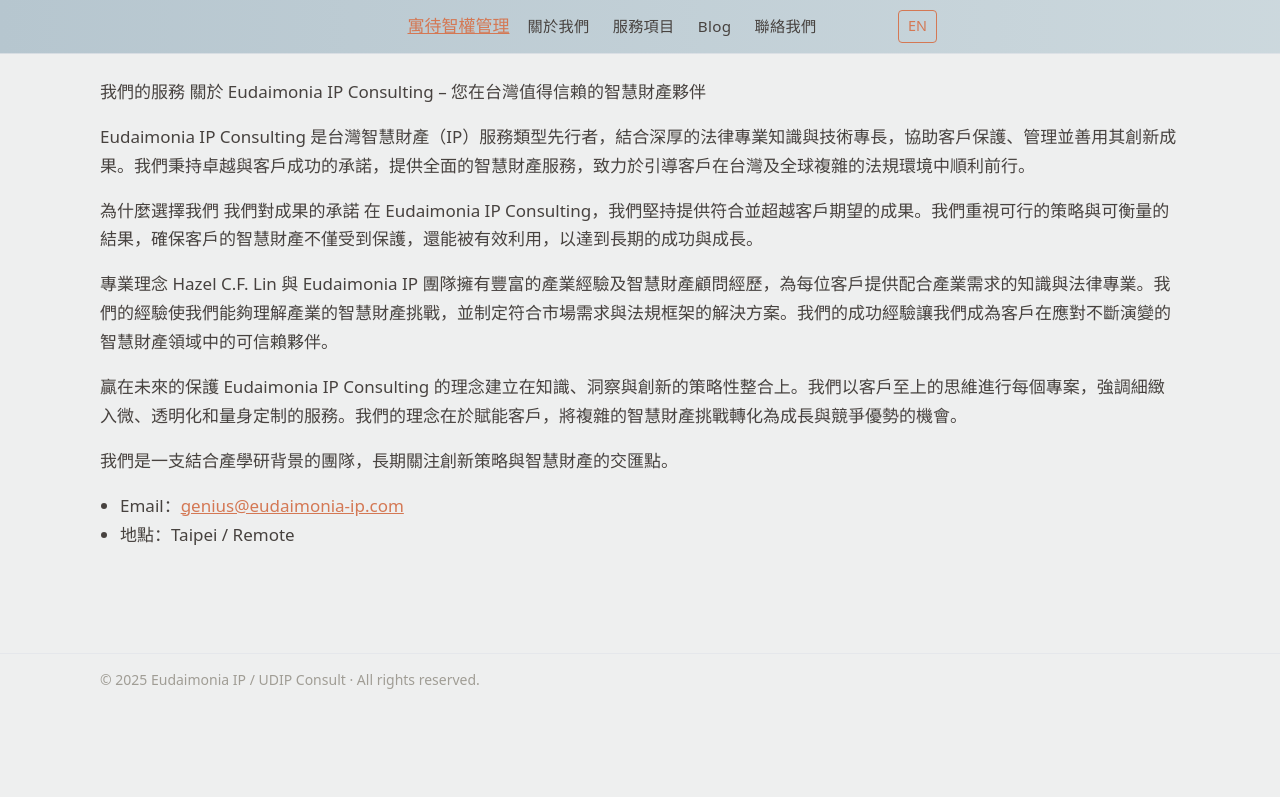
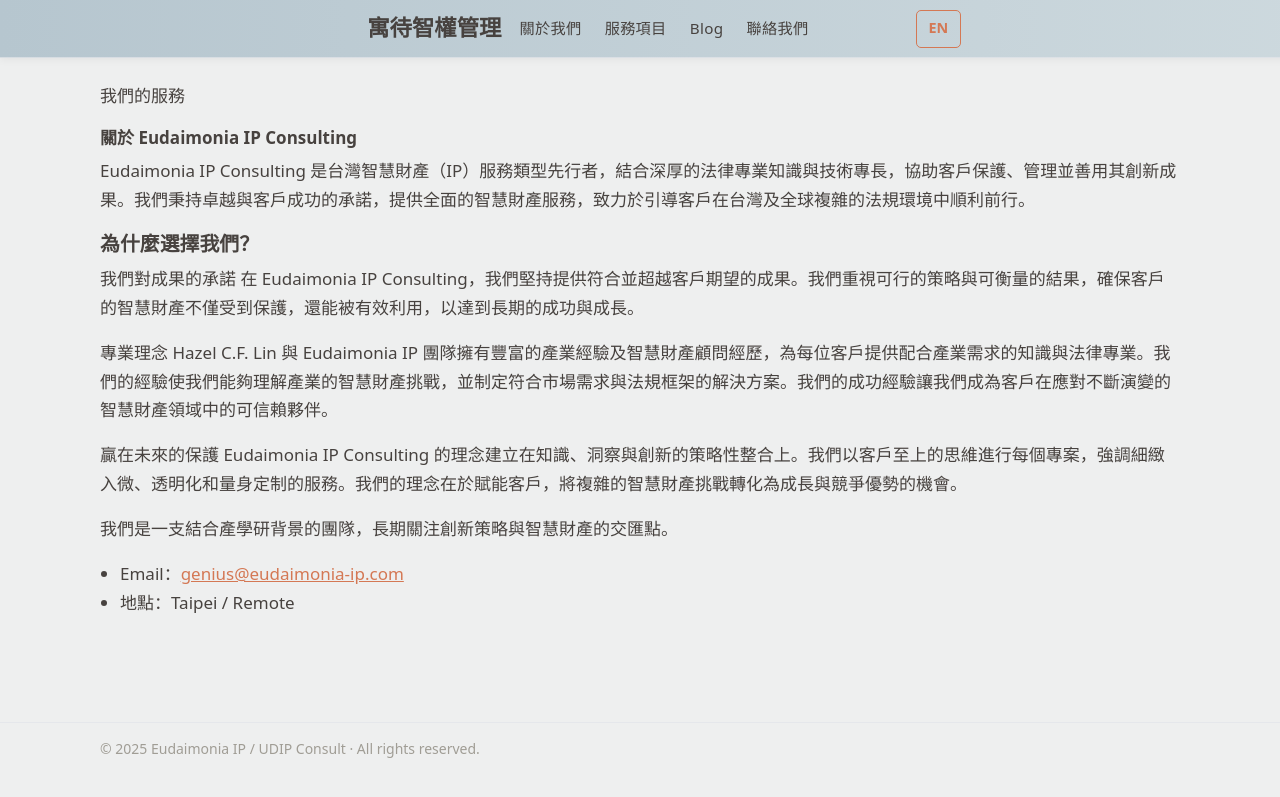
Before and after one commit to nuancenil/udipconsult, a Jekyll site: the page built from about.md, in a window 1280 px wide. Shown: the top 797 px of the page. Built offline with Jekyll 4.4.1, drawn with Linux system fonts in a browser that asks for light colours.

Commit message:
update site content

```diff
--- a/about.md
+++ b/about.md
@@ -7,11 +7,13 @@
 ---
 
 我們的服務
-關於 Eudaimonia IP Consulting – 您在台灣值得信賴的智慧財產夥伴
+
+#### 關於 Eudaimonia IP Consulting
 
 Eudaimonia IP Consulting 是台灣智慧財產（IP）服務類型先行者，結合深厚的法律專業知識與技術專長，協助客戶保護、管理並善用其創新成果。我們秉持卓越與客戶成功的承諾，提供全面的智慧財產服務，致力於引導客戶在台灣及全球複雜的法規環境中順利前行。
 
-為什麼選擇我們
+### 為什麼選擇我們？
+
 我們對成果的承諾
 在 Eudaimonia IP Consulting，我們堅持提供符合並超越客戶期望的成果。我們重視可行的策略與可衡量的結果，確保客戶的智慧財產不僅受到保護，還能被有效利用，以達到長期的成功與成長。
 
--- a/assets/css/style.css
+++ b/assets/css/style.css
@@ -444,3 +444,91 @@
 
 /* 讓主要內容底部不要被貼齊邊界（再加一點空氣感） */
 main.content{ padding-inline: var(--page-xpad); }
+
+/* ====== Navigation Bar Styling ====== */
+.site-nav {
+  background: linear-gradient(to right, var(--brand), #cdd9de);
+  color: var(--text);
+  padding: 0.6rem 1.5rem;
+  box-shadow: 0 2px 8px rgba(0, 0, 0, 0.05);
+  position: sticky;
+  top: 0;
+  z-index: 1000;
+}
+
+.nav-container {
+  display: flex;
+  align-items: center;
+  justify-content: space-between;
+  max-width: 1200px;
+  margin: 0 auto;
+}
+
+/* 品牌名稱 */
+.nav-brand .site-title {
+  font-family: "Forum", "Noto Sans TC", sans-serif;
+  font-size: 1.4rem;
+  font-weight: 600;
+  text-decoration: none;
+  color: var(--text);
+  transition: color 0.2s ease;
+}
+.nav-brand .site-title:hover {
+  color: var(--accent);
+}
+
+/* 導覽連結 */
+.nav-links {
+  list-style: none;
+  display: flex;
+  gap: 1.2rem;
+  margin: 0;
+  padding: 0;
+}
+
+.nav-links a {
+  text-decoration: none;
+  color: var(--text);
+  font-weight: 500;
+  transition: color 0.2s ease;
+}
+
+.nav-links a:hover {
+  color: var(--accent);
+}
+
+/* 語言切換 */
+.nav-lang {
+  margin-left: auto;
+}
+
+.nav-lang a {
+  text-decoration: none;
+  color: var(--accent);
+  font-weight: 600;
+  padding: 0.4em 0.8em;
+  border: 1px solid var(--accent);
+  border-radius: 5px;
+  transition: all 0.25s ease;
+}
+
+.nav-lang a:hover {
+  background-color: var(--accent);
+  color: white;
+}
+
+/* 響應式 */
+@media (max-width: 768px) {
+  .nav-container {
+    flex-direction: column;
+    align-items: flex-start;
+  }
+  .nav-links {
+    flex-wrap: wrap;
+    margin-top: 0.5rem;
+  }
+  .nav-lang {
+    align-self: flex-end;
+    margin-top: 0.5rem;
+  }
+}
```
Also changed, not shown: Gemfile.lock, READ_ME.md (renamed from README.md).
